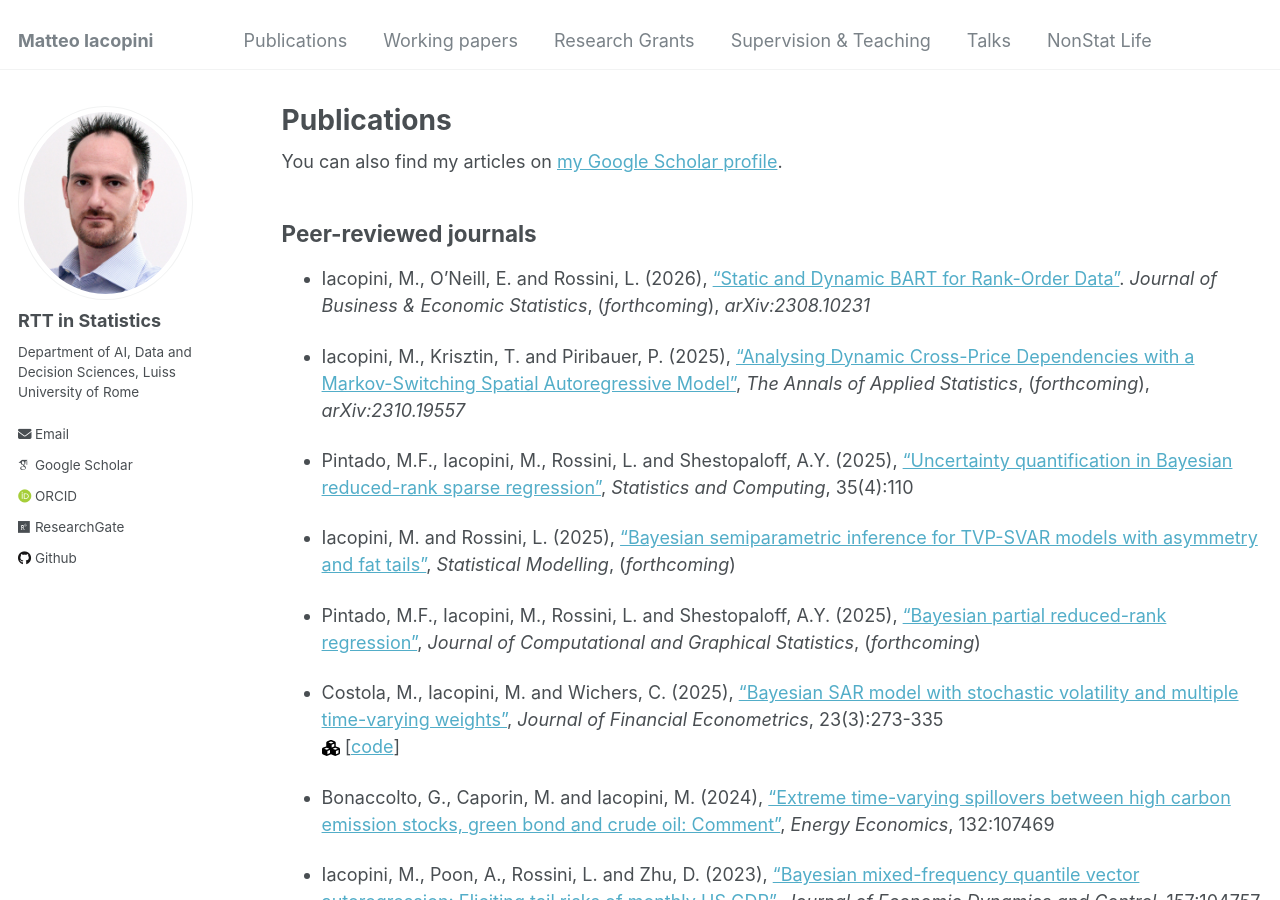
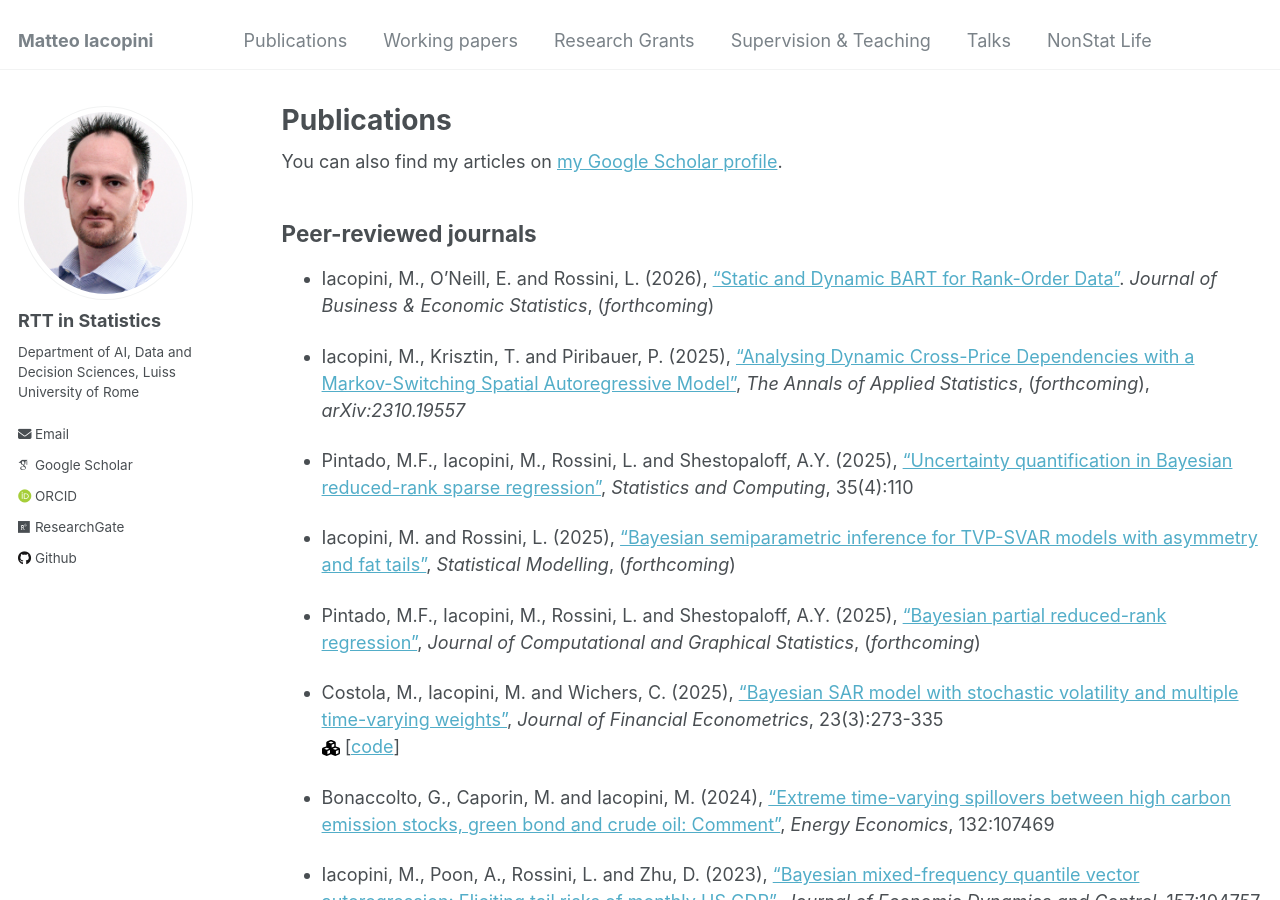
Before and after one commit to matteoiacopini/matteoiacopini.github.io, a Jekyll site: the page built from _pages/publications.md, in a window 1280 px wide and 900 px high. Built offline with Jekyll 4.4.1, drawn with Linux system fonts in a browser that asks for light colours; some web fonts are replaced.

Commit message:
Update publications.md

```diff
--- a/_pages/publications.md
+++ b/_pages/publications.md
@@ -16,7 +16,7 @@ author_profile: true
 Peer-reviewed journals
 -----
 
-* Iacopini, M., O'Neill, E. and Rossini, L. (2026), ["Static and Dynamic BART for Rank-Order Data"](https://arxiv.org/abs/2308.10231). _Journal of Business & Economic Statistics_, (_forthcoming_), _arXiv:2308.10231_
+* Iacopini, M., O'Neill, E. and Rossini, L. (2026), ["Static and Dynamic BART for Rank-Order Data"](https://www.tandfonline.com/doi/full/10.1080/07350015.2025.2604128). _Journal of Business & Economic Statistics_, (_forthcoming_)
 
 * Iacopini, M., Krisztin, T. and Piribauer, P. (2025), ["Analysing Dynamic Cross-Price Dependencies with a Markov-Switching Spatial Autoregressive Model"](https://arxiv.org/abs/2310.19557), _The Annals of Applied Statistics_, (_forthcoming_), _arXiv:2310.19557_
 
```
